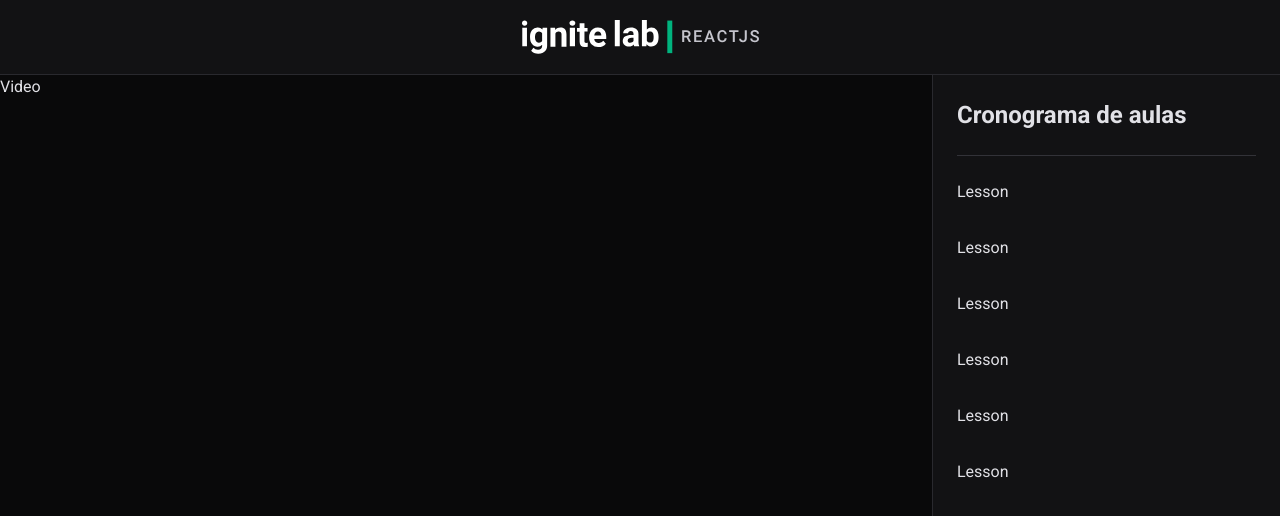
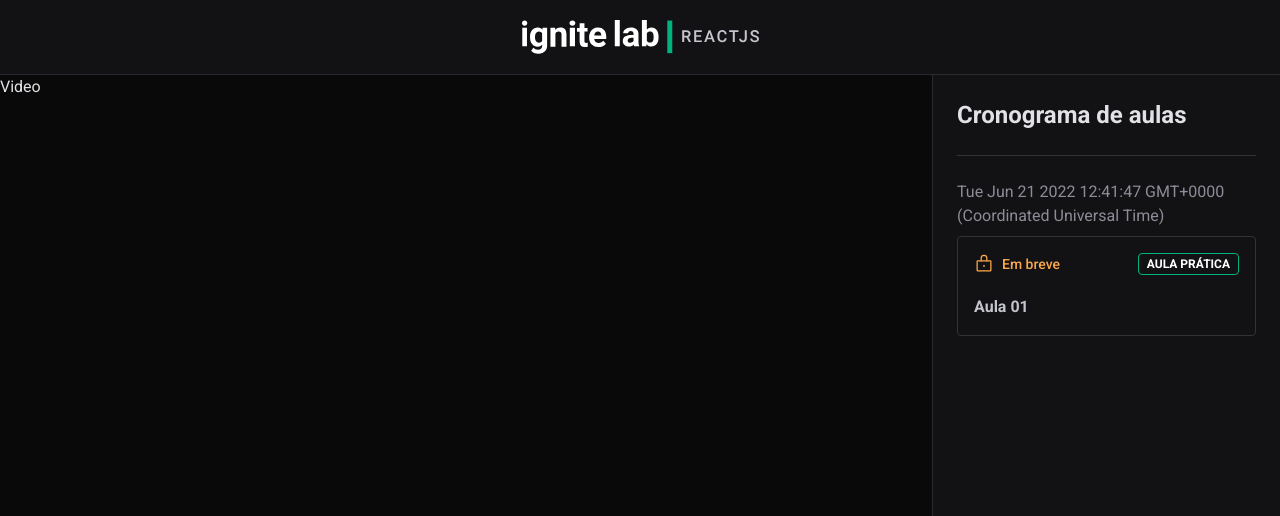
Before and after one commit to patrickt26/event-platform, a React (Vite) app: page /event in a window 1280 px wide. Shown: the top 516 px of the page. Built offline with nearby package versions, Linux system fonts and the light colour scheme.

Commit message:
Created lesson card component

```diff
--- a/package.json
+++ b/package.json
@@ -10,6 +10,7 @@
   "dependencies": {
     "@apollo/client": "^3.6.8",
     "graphql": "^16.5.0",
+    "phosphor-react": "^1.4.1",
     "react": "^18.0.0",
     "react-dom": "^18.0.0"
   },
--- a/src/components/Lesson.tsx
+++ b/src/components/Lesson.tsx
@@ -1,5 +1,44 @@
-export function Lesson() {
+import { CheckCircle, Lock } from "phosphor-react";
+
+interface LessonProps {
+  title: string;
+  slug: string;
+  availableAt: Date;
+  type: 'live' | 'class'
+}
+
+export function Lesson(props: LessonProps) {
+  const isLessonAvailable = false;
+
   return (
-    <h1>Lesson</h1>
+    <a href="#">
+      <span className="text-gray-300">
+        {props.availableAt.toString()}
+      </span>
+
+      <div className="rounded border border-gray-500 p-4 mt-2">
+        <header className="flex items-center justify-between">
+          {isLessonAvailable ? (
+            <span className="text-sm text-blue-500  font-medium flex items-center gap-2">
+              <CheckCircle size={20} />
+              Conteúdo liberado
+            </span>
+          ) : (
+            <span className="text-sm text-orange-500  font-medium flex items-center gap-2">
+              <Lock size={20} />
+              Em breve
+            </span>
+          )}
+
+          <span className="text-xs rounded py-[0.125rem] px-2 text-white border border-green-300 font-bold">
+            {props.type === 'live' ? 'AO VIVO' : 'AULA PRÁTICA'}
+          </span>
+        </header>
+
+        <strong className="text-gray-200 mt-5 block">
+          {props.title}
+        </strong>
+      </div>
+    </a>
   );
 }
--- a/src/components/Sidebar.tsx
+++ b/src/components/Sidebar.tsx
@@ -8,12 +8,12 @@ export function Sidebar() {
       </span>
 
       <div className="flex flex-col gap-8">
-        <Lesson />
-        <Lesson />
-        <Lesson />
-        <Lesson />
-        <Lesson />
-        <Lesson />
+        <Lesson
+          title="Aula 01"
+          slug="aula-01"
+          availableAt={new Date()}
+          type="class"
+        />
       </div>
     </aside>
   );
```
Also changed, not shown: 1 other file (tests, documents, lock files or other folders).
